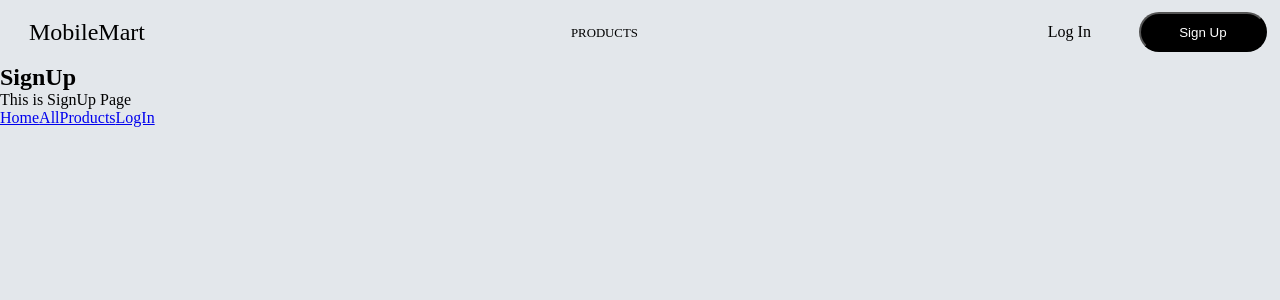
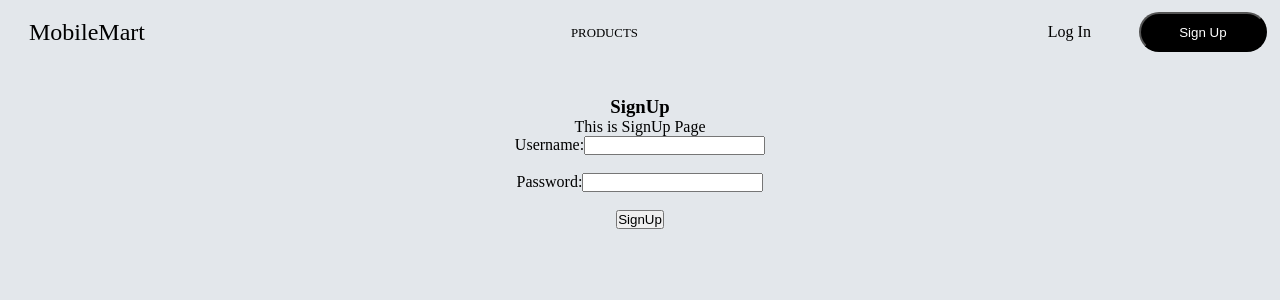
Before and after one commit to Developstar/mobile-mart, a Vue app: page /SignUp in a window 1280 px wide. Shown: the top 300 px of the page. Built offline with nearby package versions, Linux system fonts and the light colour scheme.

Commit message:
removed router link from page

```diff
--- a/src/pages/AllProducts.vue
+++ b/src/pages/AllProducts.vue
@@ -1,6 +1,6 @@
 <template>
+  <section class="pageWrapper">
     <h1>Products</h1>
     <p>This is Products Page</p>
-    <router-link to="/LogIn">LogIn</router-link>
-    <router-link to="/">Home</router-link>
+  </section>
 </template>
--- a/src/pages/HomePage.vue
+++ b/src/pages/HomePage.vue
@@ -1,9 +1,15 @@
 <template>
+  <section class="pageWrapper">
     <div>
-        <h1>Home Page</h1>
-        <p>This is Home Page</p>
-        <router-link to="/LogIn">LogIn</router-link>
-        <router-link to="/AllProducts">Products</router-link>
+      <h1>Home Page</h1>
+      <p>This is Home Page</p>
+    </div>
+  </section>
+</template>
 
-    </div>
-</template>
+<style>
+.pageWrapper {
+  margin-top: 2rem;
+  text-align: center;
+}
+</style>
--- a/src/pages/LogIn.vue
+++ b/src/pages/LogIn.vue
@@ -1,6 +1,28 @@
 <template>
+  <section class="pageWrapper">
     <h1>LogIn</h1>
-    <p>This is Login Page</p>
-    <router-link to="/">Home</router-link>
-    <router-link to="/AllProducts">AllProducts</router-link>
+  <p>This is Login Page</p>
+  <!-- <router-link to="/">Home</router-link>
+    <router-link to="/AllProducts">AllProducts</router-link> -->
+
+  <section>
+    <form action="" method="post">
+      <label for="username">Username:</label>
+      <input type="text" id="username" name="username" required /><br /><br />
+      <label for="password">Password:</label>
+      <input
+        type="password"
+        id="password"
+        name="password"
+        required
+      /><br /><br />
+      <input type="submit" value="Login" />
+    </form>
+  </section>
+  </section>
+
 </template>
+
+<style>
+
+</style>
--- a/src/pages/SignUp.vue
+++ b/src/pages/SignUp.vue
@@ -1,7 +1,22 @@
 <template>
+  <section class="pageWrapper">
     <h1>SignUp</h1>
-    <p>This is SignUp Page</p>
-    <router-link to="/">Home</router-link>
-    <router-link to="/AllProducts">AllProducts</router-link>
-    <router-link to="/LogIn">LogIn</router-link>
+  <p>This is SignUp Page</p>
+
+  <section>
+    <form action="" method="post">
+      <label for="username">Username:</label>
+      <input type="text" id="username" name="username" required /><br /><br />
+      <label for="password">Password:</label>
+      <input
+        type="password"
+        id="password"
+        name="password"
+        required
+      /><br /><br />
+      <input type="submit" value="SignUp" />
+    </form>
+  </section>
+  </section>
+
 </template>
```
